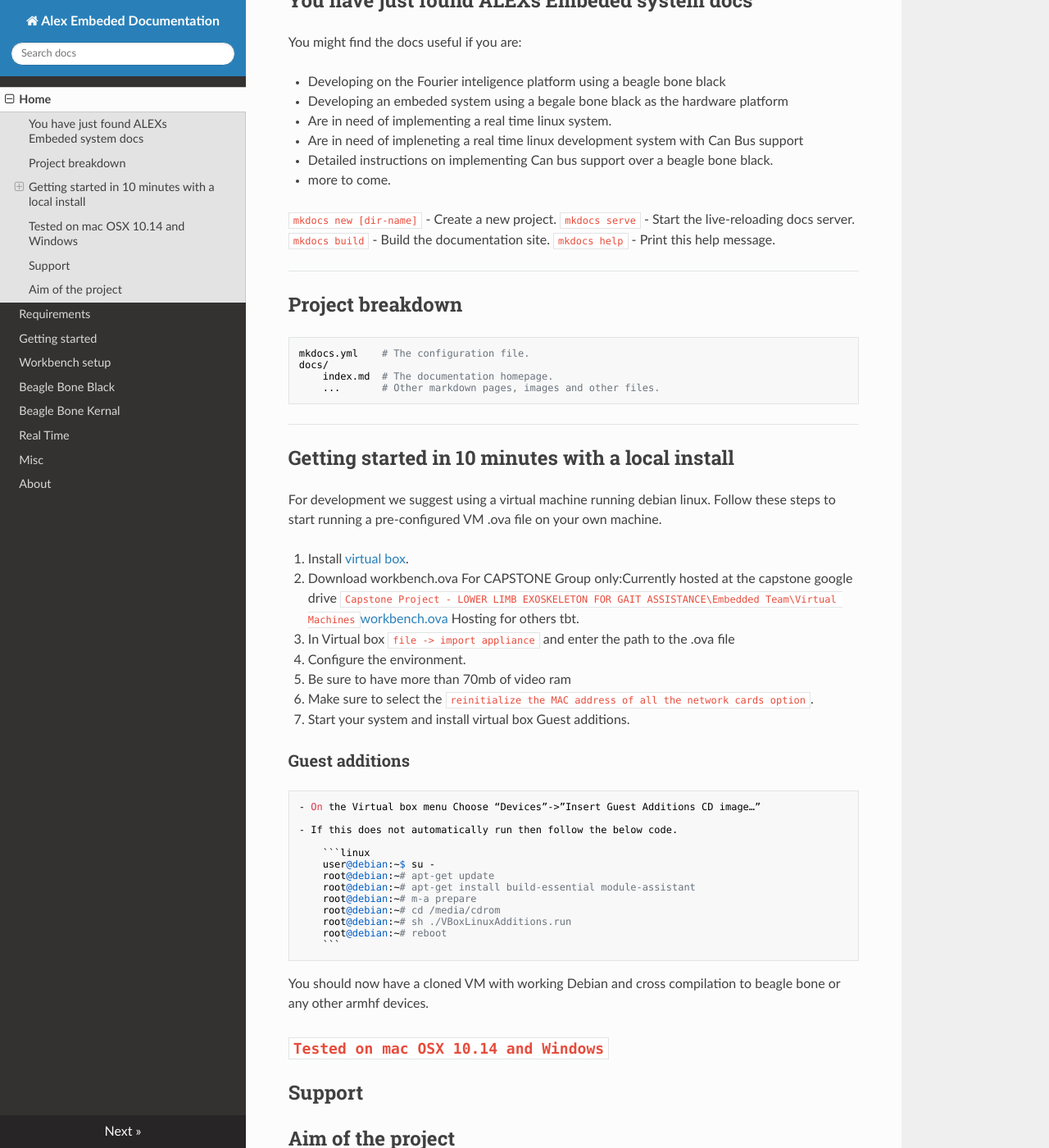
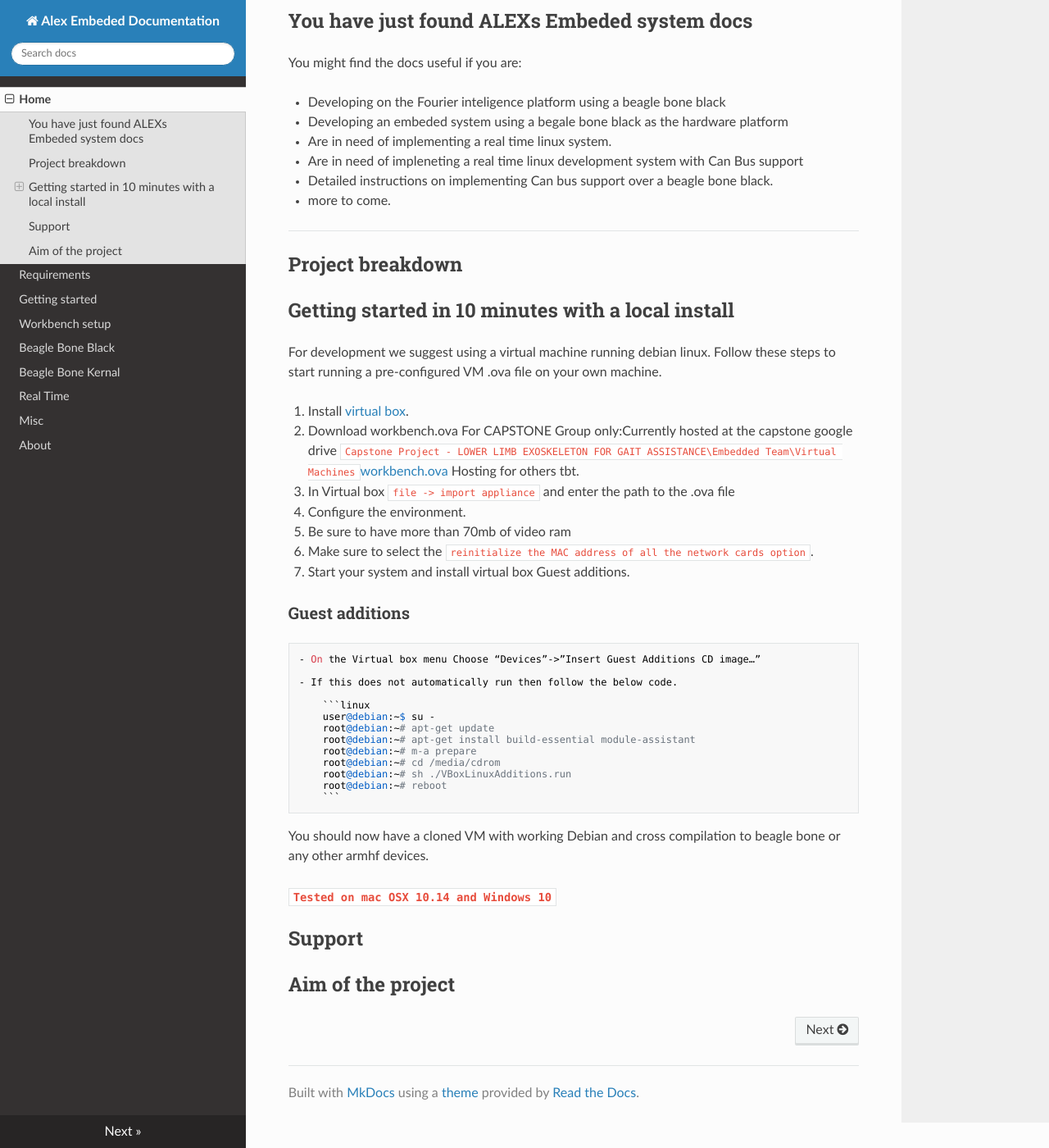
Before and after one commit to capstonealex/Embedded, an MkDocs documentation site: the page built from docs/index.md, in a window 1280 px wide and 1400 px high, scrolled down 468 px. Shown: the whole window at 82% size. Built offline with MkDocs 1.6.1, drawn with Linux system fonts in a browser that asks for light colours; nearby versions of some CDN libraries.

Commit message:
Update index.md

```diff
--- a/docs/index.md
+++ b/docs/index.md
@@ -1,6 +1,8 @@
 # Alex Embeded System Documentation
 
 ![Alex logo](img/logo_blue.png "Alex Logo")
+
+---
 
 ## You have just found ALEXs Embeded system docs
 
@@ -19,21 +21,17 @@ You might find the docs useful if you are:
 - Detailed instructions on implementing Can bus support over a beagle bone black.
 - more to come.
 
-`mkdocs new [dir-name]` - Create a new project.
-`mkdocs serve` - Start the live-reloading docs server.
-`mkdocs build` - Build the documentation site.
-`mkdocs help` - Print this help message.
-
 ---
 
 ## Project breakdown
 
+<!--
     mkdocs.yml    # The configuration file.
     docs/
         index.md  # The documentation homepage.
         ...       # Other markdown pages, images and other files.
 
----
+--- -->
 
 ## Getting started in 10 minutes with a local install
 
```
Also changed, not shown: other parts of docs/index.md (+1 -1 lines).
